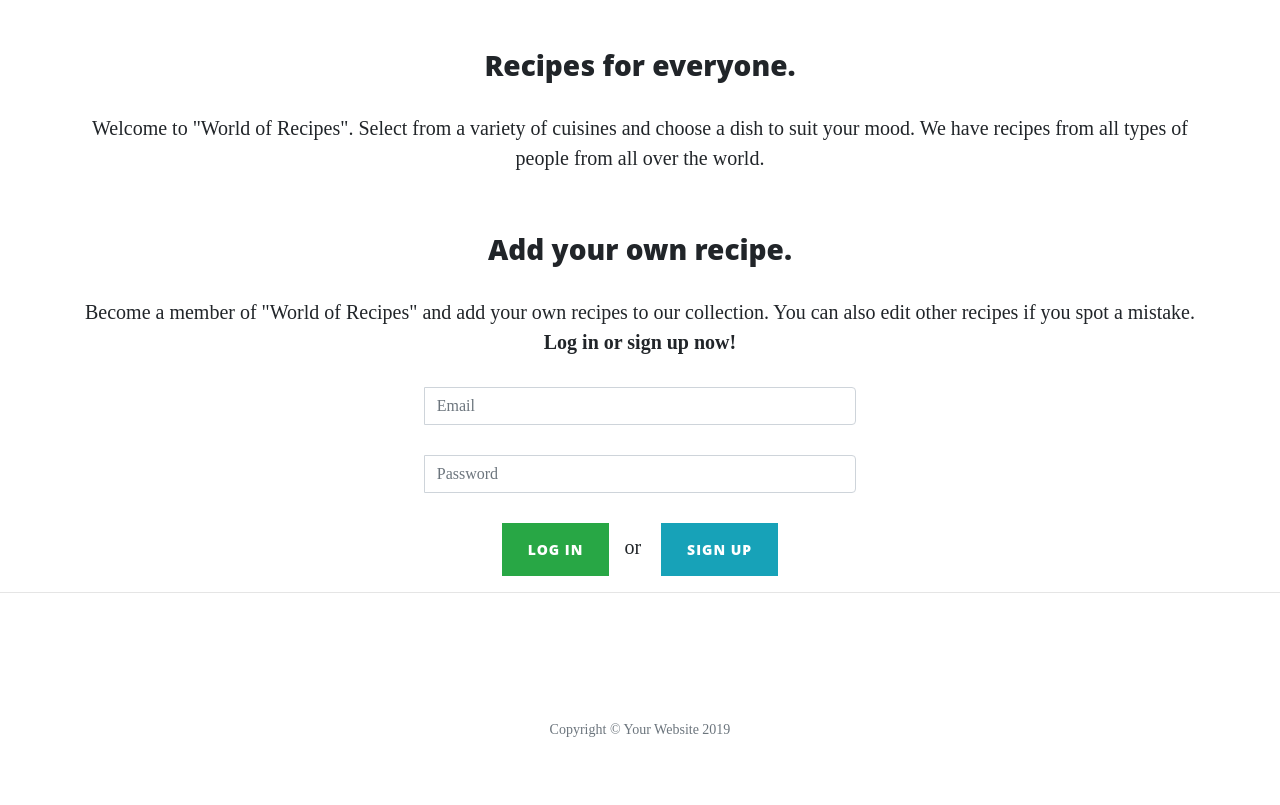
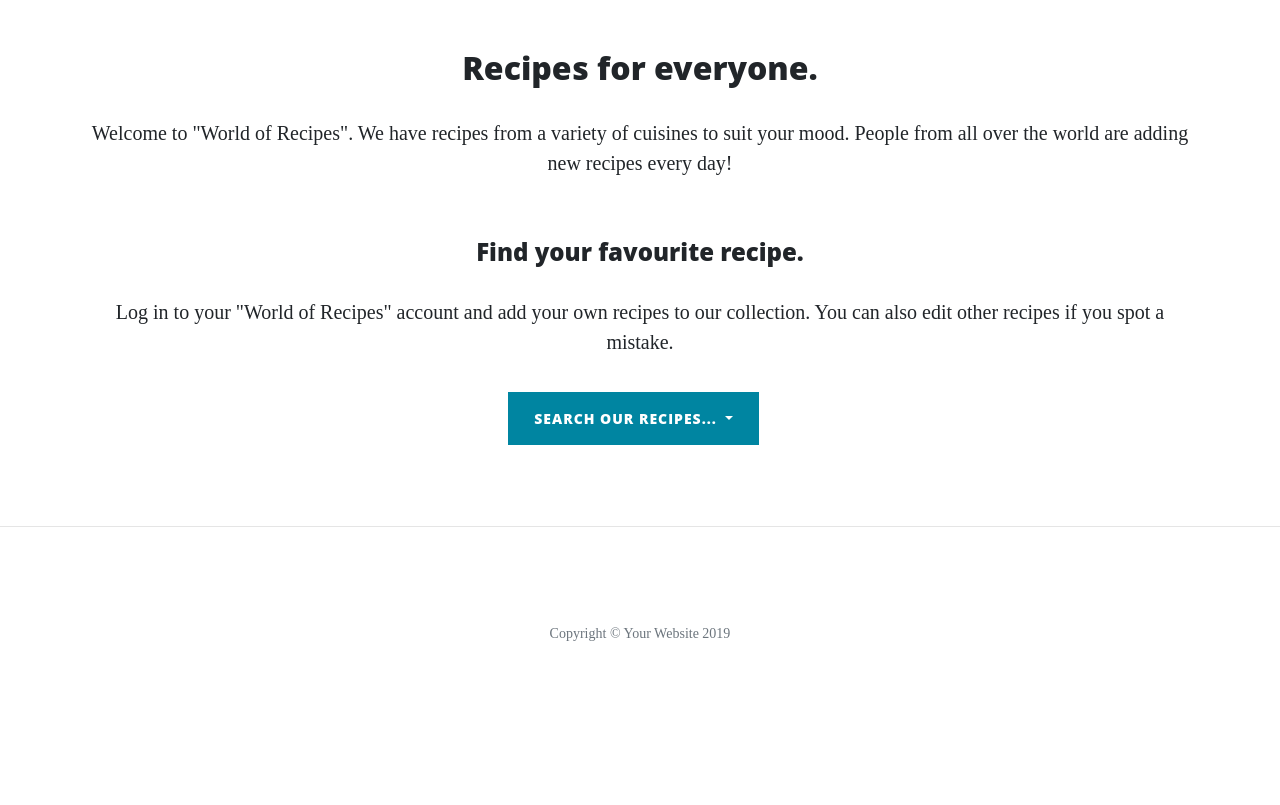
Before and after one commit to jeffoneilldev/dcd-milestone-project-recipes, a Flask app: page / in a window 1280 px wide. Shown: the part 533-1338 px from the top of the page. After the commit the page ends 1174 px from the top, so only its background shows below. Run offline with Flask 2, Linux system fonts and the light colour scheme; data that the repository does not hold is empty; some libraries are stand-ins or nearby versions.

Commit message:
added radio filters, moved login,adjusted search button

```diff
--- a/app.py
+++ b/app.py
@@ -56,8 +56,8 @@ def update_recipe(recipe_id):
 # recieves the search bar input and the filter button selection and finds the recipe
 @app.route('/find_recipe', methods=['GET', 'POST'])
 def find_recipe():
-    searchitem = request.form.get('recipe_name') or request.form.get('suitable_for')
-
+    searchitem = request.form.get('recipe_name') or request.form.get('suitable_for') or request.form.get('cuisine')
+    print(searchitem)
     if searchitem:
         flash("Here are the results of your search...")
         searchitem = request.form.to_dict()
--- a/templates/base.html
+++ b/templates/base.html
@@ -9,26 +9,20 @@
 
 <body>
 
-    <nav class="navbar navbar-expand-lg navbar-light fixed-top" id="mainNav">
+<nav class="navbar navbar-expand-lg navbar-light fixed-top" id="mainNav">
     <div class="container">
 
-          <!--search bar-->
-          <form action="{{ url_for('find_recipe') }}" method="POST" class="navbar-brand col-md-3">
-            <div class="btn-group">
-              <button type="button" class="btn btn-primary dropdown-toggle" data-toggle="dropdown" aria-haspopup="true" aria-expanded="false">
-                Search Recipes...
-              </button>
-              <div class="dropdown-menu dropdown-menu">
-                <button class="dropdown-item" type="submit" name="recipe_name" value="Pasta Bake">Pasta Bake</button>
-                <button class="dropdown-item" type="submit" name="recipe_name" value="Spaghetti Bolognese">Spaghetti Bolognese</button>
-                <button class="dropdown-item" type="submit" name="recipe_name" value="Chow Mein">Chow Mein</button>
-                <button class="dropdown-item" type="submit" name="recipe_name" value="Chicken Curry">Chicken Curry</button>
-                <button class="dropdown-item" type="submit" name="recipe_name" value="Beef Stew">Beef Stew</button>
-                <button class="dropdown-item" type="submit" name="recipe_name" value="Jacket Potatoes">Jacket Potatoes</button>
-              </div>
-            </div>
-          </form>
-
+      <form class="form-inline">
+        <div class="form-group mb-2">
+          <label for="staticEmail2" class="sr-only">Email</label>
+          <input type="text" class="form-control" id="staticEmail2" value="email@example.com">
+        </div>
+        <div class="form-group mx-sm-3 mb-2">
+          <label for="inputPassword2" class="sr-only">Password</label>
+          <input type="password" class="form-control" id="inputPassword2" placeholder="Password">
+        </div>
+        <button type="submit" class="btn-sm btn-info mb-2">Log in</button>
+      </form>
 
       <button class="navbar-toggler navbar-toggler-right" type="button" data-toggle="collapse" data-target="#navbarResponsive" aria-controls="navbarResponsive" aria-expanded="false" aria-label="Toggle navigation">
         Menu
@@ -79,32 +73,7 @@
     <div class="container">
       <div class="row">
         <div class="col-lg-8 col-md-10 mx-auto">
-          <ul class="list-inline text-center">
-            <li class="list-inline-item">
-              <a href="#">
-                <span class="fa-stack fa-lg">
-                  <i class="fas fa-circle fa-stack-2x"></i>
-                  <i class="fab fa-twitter fa-stack-1x fa-inverse"></i>
-                </span>
-              </a>
-            </li>
-            <li class="list-inline-item">
-              <a href="#">
-                <span class="fa-stack fa-lg">
-                  <i class="fas fa-circle fa-stack-2x"></i>
-                  <i class="fab fa-facebook-f fa-stack-1x fa-inverse"></i>
-                </span>
-              </a>
-            </li>
-            <li class="list-inline-item">
-              <a href="#">
-                <span class="fa-stack fa-lg">
-                  <i class="fas fa-circle fa-stack-2x"></i>
-                  <i class="fab fa-github fa-stack-1x fa-inverse"></i>
-                </span>
-              </a>
-            </li>
-          </ul>
+
           <p class="copyright text-muted">Copyright &copy; Your Website 2019</p>
         </div>
       </div>
--- a/templates/index.html
+++ b/templates/index.html
@@ -1,22 +1,31 @@
 {% extends 'base.html' %} {% block content %}
 <div align="center">
-<h3>Recipes for everyone.</h3>
-<p>Welcome to "World of Recipes".  Select from a variety of cuisines and choose a dish to suit your mood.  We have recipes from all types of people from all over the world.</p>
+<h2>Recipes for everyone.</h2>
+<p>Welcome to "World of Recipes".  We have recipes from a variety of cuisines to suit your mood.  People from all over the world are adding new recipes every day!</p>
+
+  <br>
+<h4>Find your favourite recipe.</h4>
+<p>Log in to your "World of Recipes" account and add your own recipes to our collection.  You can also edit other recipes if you spot a mistake.</p>
+
+          <form action="{{ url_for('find_recipe') }}" method="POST" class="navbar-brand col-md-3">
+            <div class="btn-group">
+              <button type="button" class="btn btn-primary dropdown-toggle" data-toggle="dropdown" aria-haspopup="true" aria-expanded="false">
+                Search Our Recipes...
+              </button>
+
+              <div class="dropdown-menu dropdown-menu-right">
+                {% for rec in recipe %}
+                <button class="dropdown-item" type="submit" name="recipe_name" value="{{rec.recipe_name}}">{{rec.recipe_name}}</button>
+                {% endfor %}
+              </div>
+            </div>
+
+          </form>
+
+
 <br>
-<h3>Add your own recipe.</h3>
-<p>Become a member of "World of Recipes" and add your own recipes to our collection.  You can also edit other recipes if you spot a mistake.  <strong>Log in or sign up now!</strong></p>
-<form class="col-md-5">
-  <div class="input-group">
-    <span class="input-group-addon"><i class="glyphicon glyphicon-user"></i></span>
-    <input id="email" type="text" class="form-control" name="email" placeholder="Email">
-  </div><br>
-  <div class="input-group">
-    <span class="input-group-addon"><i class="glyphicon glyphicon-lock"></i></span>
-    <input id="password" type="password" class="form-control" name="password" placeholder="Password">
+
   </div>
   <br>
-  <button type="button" class="btn btn-success">Log in</button> &nbsp;&nbsp;or &nbsp;&nbsp;
-  <button type="button" class="btn btn-info">Sign up</button>
-  </form>
-  </div>
+  <br>
 {% endblock %}
```
Also changed, not shown: templates/recipe.html (+6 -3 lines), README.md.
